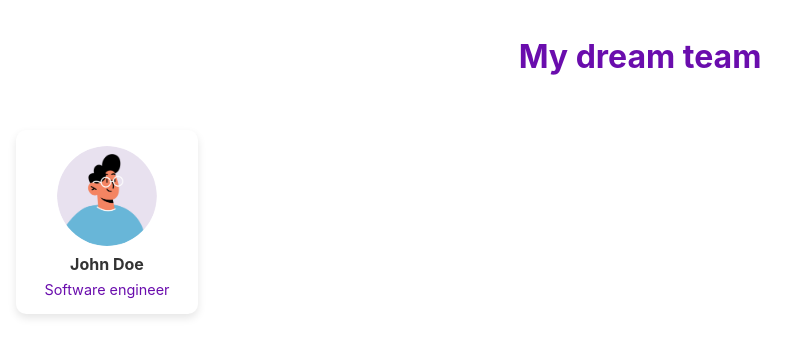
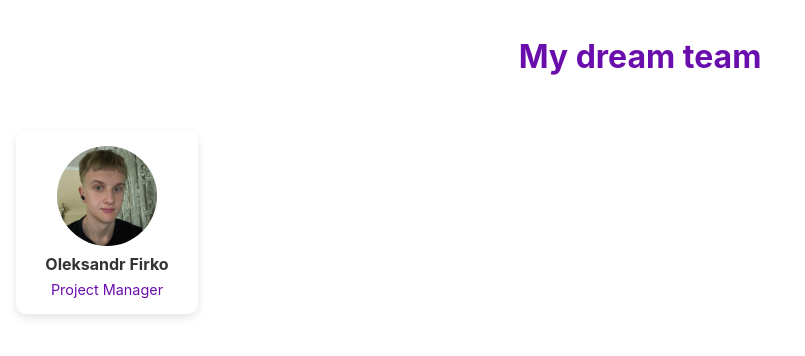
Before and after one commit to Inqvizi/simlpe-landing-page, a React (Create React App) app: page / in a window 1280 px wide. Shown: the top 356 px of the page, without its empty margins (0-805 px from the left). Built offline with nearby package versions, Linux system fonts and the light colour scheme.

Commit message:
Add Oleksandr Firko info and photo

```diff
--- a/src/components/Body.js
+++ b/src/components/Body.js
@@ -4,10 +4,10 @@
   return (
     <main style={styles.body}>
       <div style={styles.card}>
-        <img src={"/avatar-default.png"} alt="John Doe" style={styles.photo} />
+        <img src={"/oleksandrf.jpg"} alt="Oleksandr Firko" style={styles.photo} />
         <div style={styles.textContainer}>
-          <h2 style={styles.name}>John Doe</h2>
-          <p style={styles.position}>Software engineer</p>
+          <h2 style={styles.name}>Oleksandr Firko</h2>
+          <p style={styles.position}>Project Manager</p>
         </div>
       </div>
     </main>
```
Also changed, not shown: public/oleksandrf.jpg (added), 1 other file (tests, documents, lock files or other folders).
